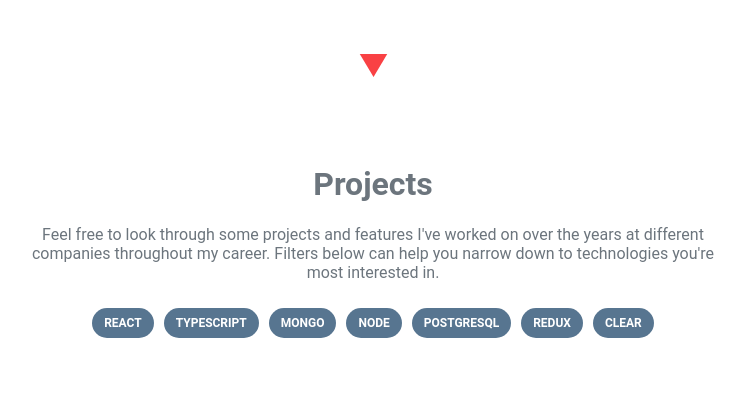
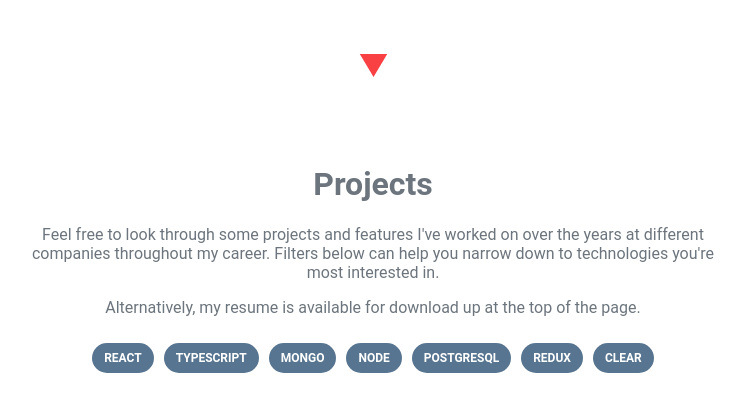
Before and after one commit to Jfethers/portfolio-site, a React (Create React App) app in the folder client/: page / in a window 1280 px wide. Shown: the part 677-1089 px from the top of the page, without its empty margins (267-1012 px from the left). Built offline with nearby package versions, Linux system fonts and the light colour scheme.

Commit message:
changes to project blurb

```diff
--- a/client/src/components/Tiles/Tiles.tsx
+++ b/client/src/components/Tiles/Tiles.tsx
@@ -18,6 +18,10 @@ const Tiles = () => {
 					below can help you narrow down to technologies you're most interested
 					in.
 				</p>
+				<p>
+					Alternatively, my resume is available for download up at the top of
+					the page.
+				</p>
 			</div>
 			<div className='filters'>
 				<Filter setTiles={setTiles} tiles={tiles} setFiltering={setFiltering} />
```
